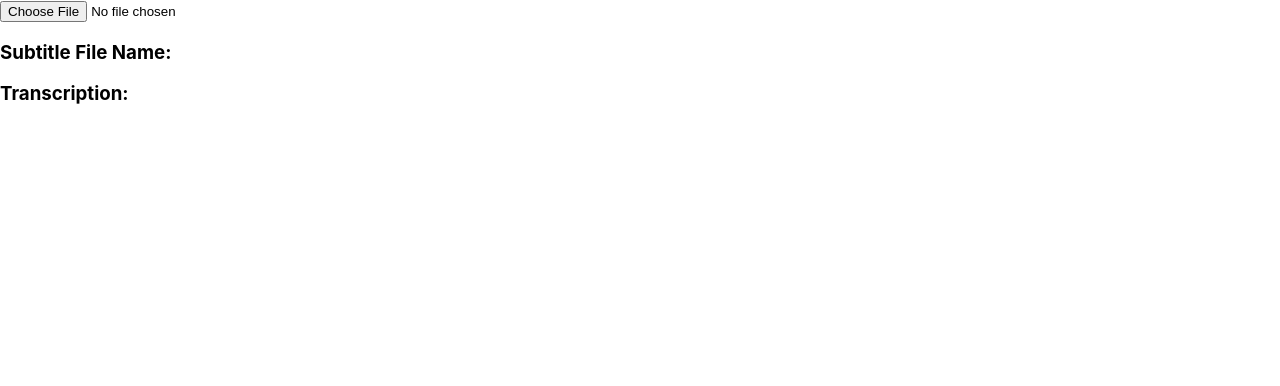
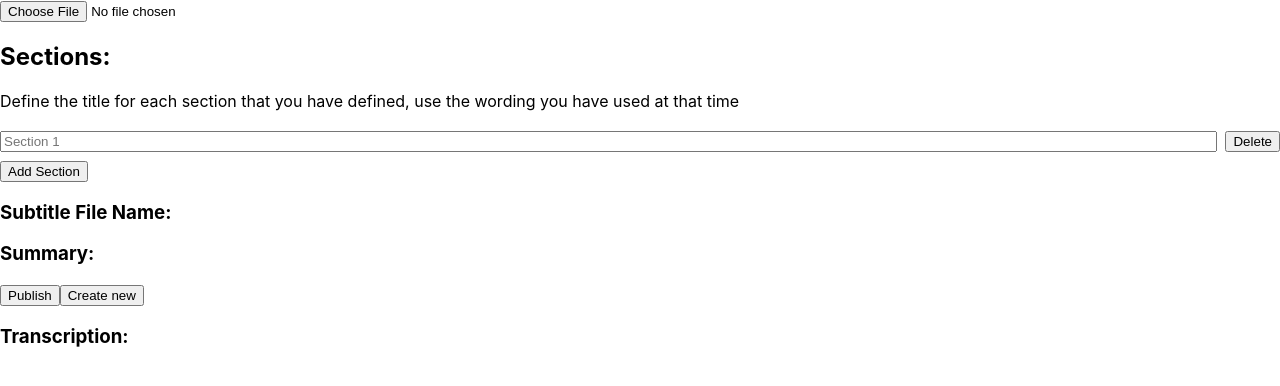
Before and after one commit to shirokonto/SnapRecap-Ui, a React (Create React App) app: page / in a window 1280 px wide. Shown: the top 386 px of the page. Built offline with nearby package versions, Linux system fonts and the light colour scheme; no server answers.

Commit message:
Add sections handling and first draft for confluence upload

```diff
--- a/package.json
+++ b/package.json
@@ -10,6 +10,7 @@
     "@types/node": "^16.18.112",
     "@types/react": "^18.3.11",
     "@types/react-dom": "^18.3.0",
+    "dotenv": "^16.4.5",
     "react": "^18.3.1",
     "react-dom": "^18.3.1",
     "react-scripts": "5.0.1",
--- a/src/VideoUploader.tsx
+++ b/src/VideoUploader.tsx
@@ -3,10 +3,20 @@ import React, { useState } from 'react';
 type Result = {
     file_name: string;
     transcription: string;
+    summary: string;
 };
+
 const VideoUploader = () => {
     const [fileName, setFileName] = useState('');
     const [transcription, setTranscription] = useState('');
+    const [summary, setSummary] = useState('');
+    const [isLoading, setIsLoading] = useState(false);
+    const [sections, setSections] = useState<string[]>(['']);
+
+    const confluenceBaseUrl = process.env.REACT_APP_CONFLUENCE_BASE_URL;
+    const parentPageId = process.env.REACT_APP_CONFLUENCE_PARENT_PAGE_ID;
+    const spaceKey = process.env.REACT_APP_CONFLUENCE_SPACEKEY;
+    const confluenceToken = process.env.REACT_APP_CONFLUENCE_TOKEN;
 
     const handleFileUpload = async (event: React.ChangeEvent<HTMLInputElement>) => {
         if (!event.target.files) return;
@@ -14,6 +24,9 @@ const VideoUploader = () => {
         const file = event.target.files[0];
         const formData = new FormData();
         formData.append('file', file);
+        formData.append('sections', JSON.stringify(sections));
+
+        setIsLoading(true);
 
         try {
             const response = await fetch('http://localhost:8000/transcribe', {
@@ -21,12 +34,103 @@ const VideoUploader = () => {
                 body: formData,
                 mode: 'cors',
             });
-            const result : Result = await response.json();
+            const result: Result = await response.json();
             console.log("result", result);
             setFileName(result.file_name);
             setTranscription(result.transcription);
+            setSummary(result.summary);
         } catch (error) {
             console.error('Error uploading video:', error);
+        } finally {
+            setIsLoading(false);
+        }
+    };
+
+    const handleSectionChange = (index: number, value: string) => {
+        const updatedSections = [...sections];
+        updatedSections[index] = value;
+        setSections(updatedSections);
+    };
+
+    const addSection = () => {
+        setSections([...sections, '']);
+    };
+
+    const deleteSection = (index: number) => {
+        const updatedSections = sections.filter((_, i) => i !== index);
+        setSections(updatedSections);
+    };
+
+    const handlePublishOnConfluence = async () => {
+        try {
+            const response = await fetch(`${confluenceBaseUrl}/rest/api/content/${parentPageId}`, {
+                method: "PUT",
+                headers: {
+                    "Authorization": `Bearer ${confluenceToken}`,
+                    "Content-Type": "application/json",
+                },
+                body: JSON.stringify({
+                    version: { number: 2 },
+                    title: `Summary for Test`,
+                    type: "page",
+                    space: {
+                        key: spaceKey
+                    },
+                    body: {
+                        storage: {
+                            "value": "<h1>Your Content Here</h1>",
+                            representation: "storage",
+                        },
+                    },
+                }),
+            });
+
+            if (response.ok) {
+                const result = await response.json();
+                console.log("Successfully published to Confluence:", result);
+            } else {
+                const errorText = await response.text();
+                console.error("Failed to publish to Confluence:", response.status, errorText);
+            }
+        } catch (error) {
+            console.error("Error while publishing to Confluence:", error);
+        }
+    };
+
+    // TODO works with Postman - here CORS error
+    const handleCreateNewOnConfluence = async () => {
+        try {
+            const response = await fetch(`${confluenceBaseUrl}/rest/api/content`, {
+                method: "POST",
+                headers: {
+                    "Authorization": `Bearer ${confluenceToken}`,
+                    "Content-Type": "application/json",
+                },
+                body: JSON.stringify({
+                    type: "page",
+                    title: "React Test Page",
+                    space: { key: spaceKey },
+                    ancestors: [
+                        { id: parentPageId }
+                    ],
+                    body: {
+                        storage: {
+                            value: `<h1>Welcome</h1><p>This is the content of the new page.</p>`,
+                            representation: "storage",
+                        },
+                    },
+                }),
+            });
+
+            if (response.ok) {
+                const result = await response.json();
+                console.log("Page created successfully:", result);
+            } else {
+                const errorText = await response.text();
+                console.error("Failed to create page:", response.status, errorText);
+            }
+        } catch (error) {
+            console.error("Error while creating page:", error);
         }
     };
 
@@ -34,10 +138,40 @@ const VideoUploader = () => {
         <div>
             <input type="file" accept="video/*" onChange={handleFileUpload} />
             <div>
+                <h2>Sections:</h2>
+                <div>Define the title for each section that you have defined, use the wording you have used at that time</div>
+                <br/>
+                {sections.map((section, index) => (
+                    <div key={index} style={{ display: 'flex', alignItems: 'center', marginBottom: '8px' }}>
+                        <input
+                            type="text"
+                            value={section}
+                            placeholder={`Section ${index + 1}`}
+                            onChange={(e) => handleSectionChange(index, e.target.value)}
+                            style={{ flex: 1, marginRight: '8px' }}
+                        />
+                        <button onClick={() => deleteSection(index)}>Delete</button>
+                    </div>
+                ))}
+                <button onClick={addSection}>Add Section</button>
+            </div>
+
+            <div>
                 <h3>Subtitle File Name:</h3>
                 <p>{fileName}</p>
-                <h3>Transcription:</h3>
-                <pre style={{ whiteSpace: 'pre-wrap' }}>{transcription}</pre>
+                {isLoading ? (
+                    <div className="spinner">Loading...</div>
+                ) : (
+                    <div>
+                        <h3>Summary:</h3>
+                        <p>{summary}</p>
+                        <button onClick={() => handlePublishOnConfluence()}>Publish</button>
+                        <button onClick={() => handleCreateNewOnConfluence()}>Create new</button>
+
+                        <h3>Transcription:</h3>
+                        <pre style={{ whiteSpace: 'pre-wrap' }}>{transcription}</pre>
+                    </div>
+                )}
             </div>
         </div>
     );
```
Also changed, not shown: 2 other files (tests, documents, lock files or other folders).
